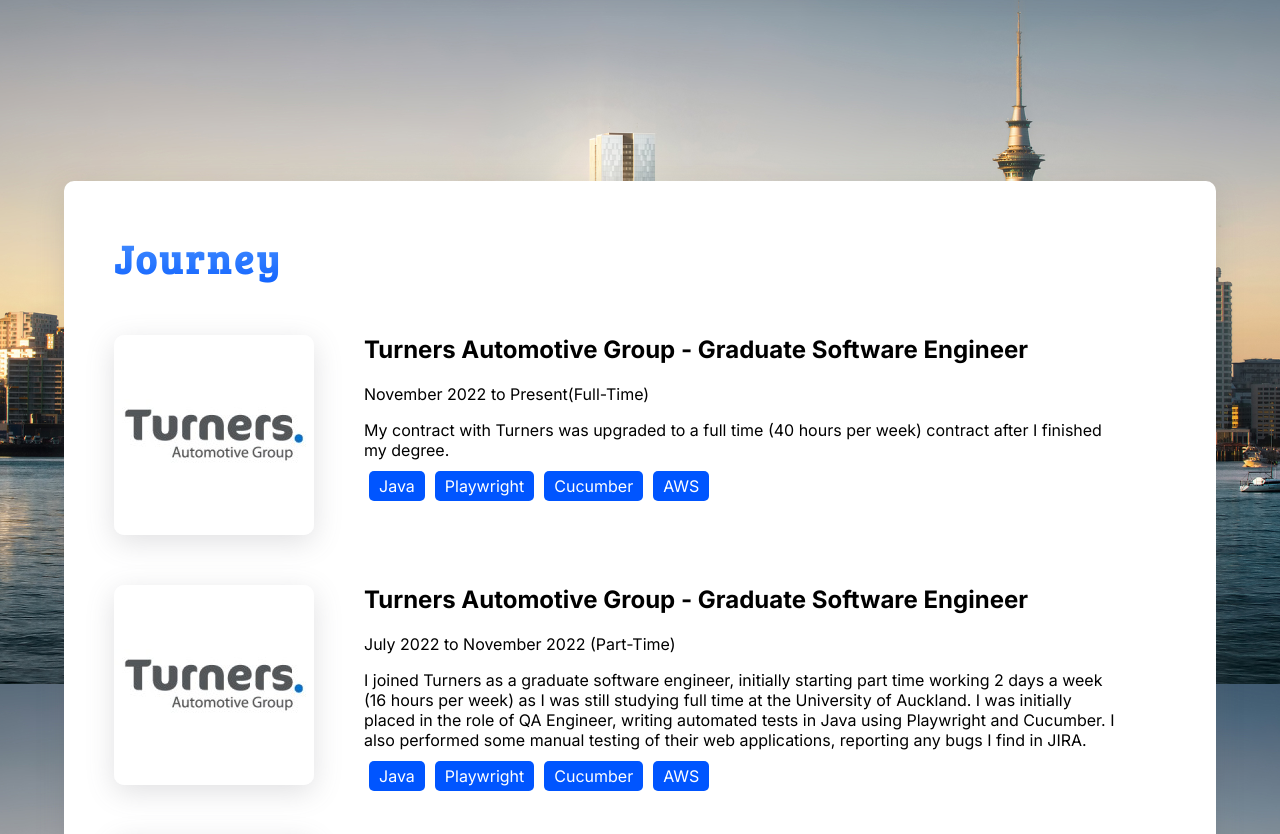
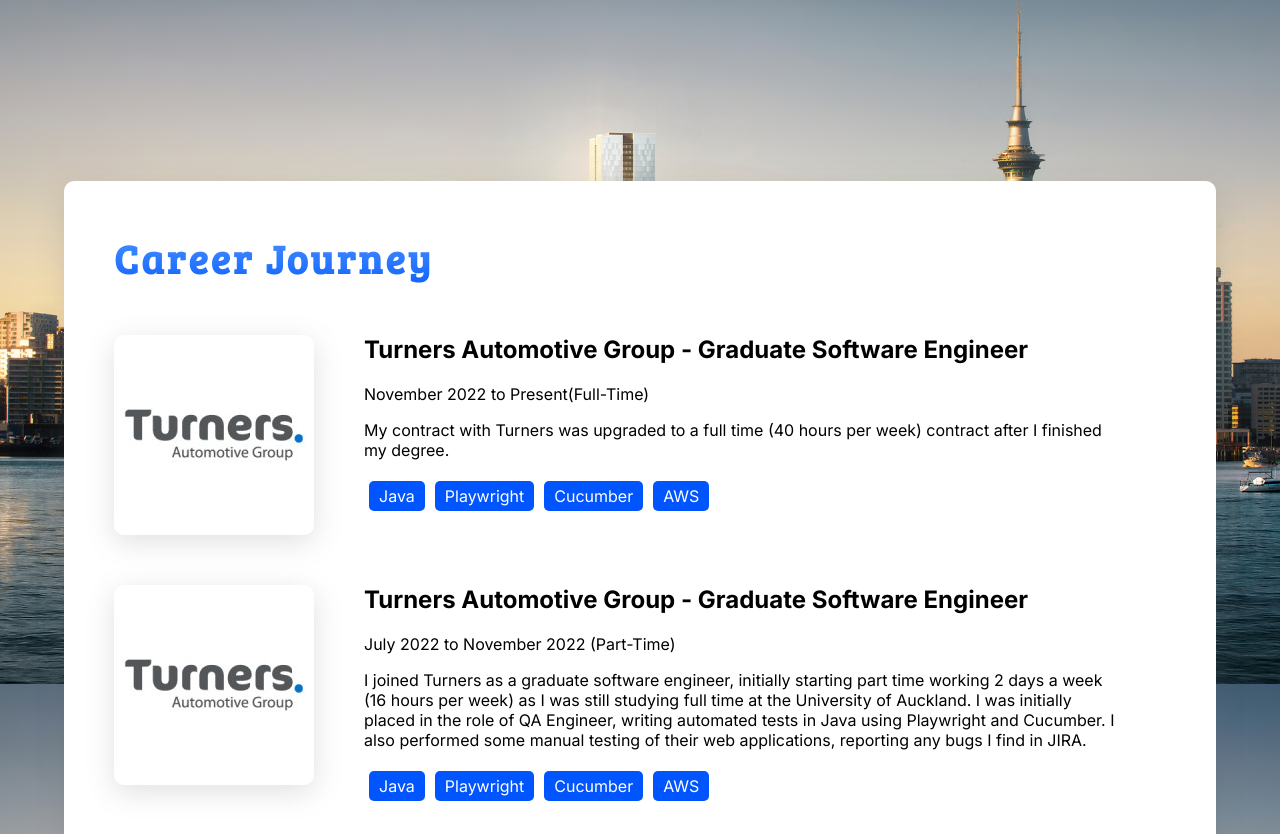
Before and after one commit to christopher-alba/personal-portfolio, a React (Create React App) app: page / in a window 1280 px wide. Shown: the part 1716-2550 px from the top of the page. Built offline with nearby package versions, Linux system fonts and the light colour scheme.

Commit message:
add back to top button

```diff
--- a/src/components/JourneyBlock/JourneyBlock.tsx
+++ b/src/components/JourneyBlock/JourneyBlock.tsx
@@ -1,5 +1,12 @@
 import React, { FC } from "react";
-import { CompanyLogo, CompanyName, InfoDiv, MainDiv, TechnologyBlock } from "./styled";
+import {
+  CompanyLogo,
+  CompanyName,
+  InfoDiv,
+  MainDiv,
+  TechnologyBlock,
+  TechWrapperDiv,
+} from "./styled";
 
 const JourneyBlock: FC<{
   logoSrc: string;
@@ -15,9 +22,11 @@
         <CompanyName>{companyName}</CompanyName>
         <p>{dates}</p>
         <p>{description}</p>
-        {technologies.map((tech) => (
-          <TechnologyBlock>{tech}</TechnologyBlock>
-        ))}
+        <TechWrapperDiv>
+          {technologies.map((tech) => (
+            <TechnologyBlock>{tech}</TechnologyBlock>
+          ))}
+        </TechWrapperDiv>
       </InfoDiv>
     </MainDiv>
   );
--- a/src/components/JourneyBlock/styled.ts
+++ b/src/components/JourneyBlock/styled.ts
@@ -3,23 +3,34 @@
 export const MainDiv = styled("div")`
   display: flex;
   margin: 50px 0;
+  @media (max-width: 800px) {
+    flex-direction: column;
+  }
 `;
 export const InfoDiv = styled("div")`
   padding: 0 50px;
+  @media (max-width: 800px) {
+    padding: 50px 0;
+  }
 `;
 export const CompanyLogo = styled("img")`
   box-shadow: rgba(100, 100, 111, 0.2) 0px 7px 29px 0px;
   border-radius: 10px;
-  height:200px;
-  width:200px;
+  height: 200px;
+  width: 200px;
 `;
 export const CompanyName = styled("h2")`
-    margin-top:0;
+  margin-top: 0;
 `;
-export const TechnologyBlock = styled("span")`
+export const TechnologyBlock = styled("div")`
   padding: 5px 10px;
   background: ${({ theme }) => theme.colors.tertiary};
   color: white;
   margin: 5px;
   border-radius: 5px;
 `;
+
+export const TechWrapperDiv = styled("div")`
+  display: flex;
+  flex-wrap:wrap;
+`;
--- a/src/components/Navbar/Navbar.tsx
+++ b/src/components/Navbar/Navbar.tsx
@@ -11,6 +11,7 @@
 import { FontAwesomeIcon } from "@fortawesome/react-fontawesome";
 import { faDownload, faMoon, faSun } from "@fortawesome/free-solid-svg-icons";
 import themes from "../../themes/schema.json";
+import useWindowDimensions from "../../hooks/useWindowDimensions";
 const Navbar: FC<{
   setSelectedTheme: React.Dispatch<React.SetStateAction<DefaultTheme>>;
 }> = ({ setSelectedTheme }) => {
@@ -22,11 +23,16 @@
       setSelectedTheme(themes.light);
     }
   };
+  const { width } = useWindowDimensions();
   return (
     <NavbarMainDiv className="navbar-main">
       <StyledContainer>
         <NavbarInner>
-          <Brand color={theme.colors.secondary} height="auto" width="200px" />
+          {width <= 600 ? (
+            ""
+          ) : (
+            <Brand color={theme.colors.secondary} height="auto" width="200px" />
+          )}
           <div
             style={{
               display: "flex",
--- a/src/pages/MainPage/About/About.tsx
+++ b/src/pages/MainPage/About/About.tsx
@@ -23,7 +23,7 @@
 import { StyledContainer } from "../../../components/StyledContainer";
 const About: FC = () => {
   return (
-    <MainDiv>
+    <MainDiv data-aos="fade-up" >
       <StyledContainer>
         <MajorSection>
           <ProfileTopDiv>
--- a/src/pages/MainPage/Journey/Journey.tsx
+++ b/src/pages/MainPage/Journey/Journey.tsx
@@ -6,9 +6,9 @@
 
 const Journey: FC = () => {
   return (
-    <StyledContainer>
+    <StyledContainer data-aos="fade-up" >
       <MajorSection>
-        <StyledHeading>Journey</StyledHeading>
+        <StyledHeading>Career Journey</StyledHeading>
         <JourneyBlock
           logoSrc="/images/turners.jpg"
           companyName="Turners Automotive Group - Graduate Software Engineer"
--- a/src/pages/MainPage/Journey/styled.ts
+++ /dev/null
@@ -1 +0,0 @@
-import styled from "styled-components";
--- a/src/pages/MainPage/Landing/Landing.tsx
+++ b/src/pages/MainPage/Landing/Landing.tsx
@@ -17,7 +17,7 @@
       .scrollIntoView({ behavior: "smooth" });
   };
   return (
-    <MainDiv>
+    <MainDiv data-aos="fade">
       <OverlayDiv>
         <TextDiv>
           <HeroText>Hello There!</HeroText>
--- a/src/pages/MainPage/MainPage.tsx
+++ b/src/pages/MainPage/MainPage.tsx
@@ -1,15 +1,45 @@
-import React, { FC } from "react";
+import { FontAwesomeIcon } from "@fortawesome/react-fontawesome";
+import React, { FC, useEffect } from "react";
 import { DefaultTheme } from "styled-components";
 import Navbar from "../../components/Navbar";
 import About from "./About";
 import Journey from "./Journey";
 import Landing from "./Landing";
-
+import { BacktoTopButton } from "./styled";
+import { faChevronUp } from "@fortawesome/free-solid-svg-icons";
 const MainPage: FC<{
   setSelectedTheme: React.Dispatch<React.SetStateAction<DefaultTheme>>;
 }> = ({ setSelectedTheme }) => {
+  useEffect(() => {
+    // Get the button:
+    let mybutton: any = document.getElementById("myBtn");
+
+    // When the user scrolls down from the top of the document, show the button
+    window.onscroll = function () {
+      scrollFunction();
+    };
+
+    function scrollFunction() {
+      if (
+        document.body.scrollTop > window.innerHeight + 100 ||
+        document.documentElement.scrollTop > window.innerHeight + 100
+      ) {
+        mybutton.style.display = "block";
+      } else {
+        mybutton.style.display = "none";
+      }
+    }
+  }, []);
+  const backToTop = () => {
+    document
+      .getElementsByClassName("navbar-main")[0]
+      .scrollIntoView({ behavior: "smooth" });
+  };
   return (
     <>
+      <BacktoTopButton id="myBtn" onClick={backToTop}>
+        <FontAwesomeIcon icon={faChevronUp} />
+      </BacktoTopButton>
       <Landing />
       <Navbar setSelectedTheme={setSelectedTheme} />
       <About />
--- a/src/pages/MainPage/styled.ts
+++ b/src/pages/MainPage/styled.ts
@@ -0,0 +1,18 @@
+import styled from "styled-components";
+
+export const BacktoTopButton = styled("button")`
+  position: fixed;
+  right: 50px;
+  bottom: 50px;
+  z-index: 1000;
+  background: ${({ theme }) => theme.colors.tertiary};
+  color: white;
+  border: none;
+  width: 50px;
+  height: 50px;
+  font-size:1.5rem;
+  border-radius:50%;
+  &:hover{
+    background: ${({ theme }) => theme.colors.tertiary2};
+  }
+`;
```
